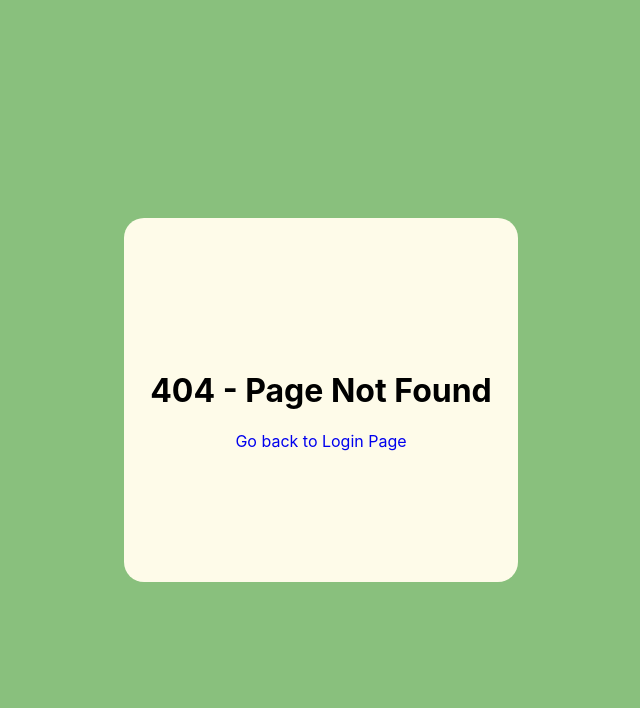
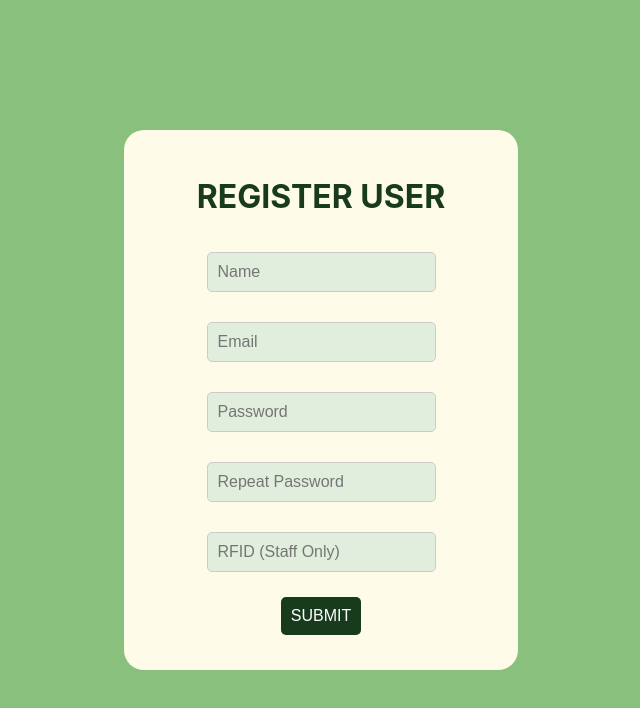
Before and after one commit to gljuganas/iotcup-team12, a React (Create React App) app: page /register in a window 1280 px wide. Before the commit this address had no page. Shown: the top 708 px of the page, without its empty margins (319-959 px from the left). Built offline with nearby package versions, Linux system fonts and the light colour scheme.

Commit message:
feat: initial register page functionality

```diff
--- a/src/index.js
+++ b/src/index.js
@@ -3,12 +3,13 @@ import ReactDOM from 'react-dom/client';
 import './index.css';
 import App from './App';
 import NotFound from './pages/PageNotFound/NotFound';
+import Register from './pages/Register/Register';
 import reportWebVitals from './reportWebVitals';
 import { createBrowserRouter, RouterProvider } from 'react-router-dom';
 
 const router = createBrowserRouter([
   {path: '/', element: <App />},
-  // {path: '/register', element: <LoginPage />},
+  {path: '/register', element: <Register />},
   // {path: '/cashback', element: <CashBack />},
   {path: '*', element: <NotFound />},
 ]);
--- a/src/pages/Login/Login.jsx
+++ b/src/pages/Login/Login.jsx
@@ -1,7 +1,5 @@
 import "./Login.css";
 import LoginInput from "../../components/LoginInput/LoginInput";
-import { useState, useEffect } from 'react';
-
 
 
 export default function LoginPage() {
--- /dev/null
+++ b/src/pages/Register/Register.css
@@ -0,0 +1,65 @@
+
+.register-container{
+    display: flex;
+    flex-direction: row;
+    flex-wrap: wrap;
+    align-items: center;
+    justify-content: space-evenly;
+    height: 100vh;
+    background-color: #89C07D;
+}
+
+.register-form {
+    display: flex;
+    flex-direction: column;
+    align-items: center;
+    justify-content: center;
+    background-color: #fefbe9;
+    width: 394px;
+    height: 540px;
+    border-radius: 20px;
+    margin: 100px;
+}
+
+form {
+    display: flex;
+    flex-direction: column;
+    align-items: center;
+    justify-content: center;
+}
+
+form > label {
+    padding: 10px;
+
+}
+.register-form > h1 {
+    color: #183B1D;
+}
+.register-form input[type="text"],
+.register-form input[type="password"] {
+  width: 100%;
+  padding: 10px;
+  font-size: 16px;
+  margin: 5px 0;
+  box-sizing: border-box;
+  border: 1px solid #ccc;
+  background-color: #E1EEDD ;
+  border-radius: 5px;
+}
+
+.register-form input[type="submit"] {
+  background-color: #183B1D;
+  color: white;
+  padding: 10px;
+  margin: 10px;
+  border: none;
+  border-radius: 5px;
+  cursor: pointer;
+  font-size: 16px;
+}
+
+.error {
+    color: 'red';
+    margin-bottom: '10px';
+    color: red;
+}
--- /dev/null
+++ b/src/pages/Register/Register.jsx
@@ -0,0 +1,93 @@
+import './Register.css';
+import { useState } from 'react';
+
+export default function Register() {
+    const [name, setName] = useState("");
+    const [email, setEmail] = useState("");
+    const [password, setPassword] = useState("");
+    const [confirmPassword, setConfirmPassword] = useState("");
+    const [rfid, setRfid] = useState("");
+    const [error, setError] = useState("");
+
+
+    function handleRegister(e) {
+        e.preventDefault();
+        console.log("Login data:", { name, email, password, confirmPassword, rfid });
+
+        if (password !== confirmPassword) {
+            setError("Passwords do not match!");
+            setTimeout(() => {
+                setError("");
+                setPassword("");
+                setConfirmPassword("");
+            }, 3000);
+
+            return;
+        }
+    }
+
+    // Function to check if the email is valid
+
+    // Function to check if all fields are filled
+
+    // Function to hash the password
+
+    // Function to send the data to the server
+
+    return (
+        <div className='register-container'>
+            <div className="register-form">
+                <h1>REGISTER USER</h1>
+                <form onSubmit={handleRegister}>
+                    <label>
+                        <input
+                            type="text"
+                            placeholder="Name"
+                            name="name"
+                            value={name}
+                            onChange={(e) => setName(prev => e.target.value)}
+                        />
+                    </label>
+                    <label>
+                        <input
+                            type="text"
+                            placeholder="Email"
+                            name="email"
+                            value={email}
+                            onChange={(e) => setEmail(prev => e.target.value)}
+                        />
+                    </label>
+                    <label>
+                        <input
+                            type="password"
+                            placeholder="Password"
+                            name="password"
+                            value={password}
+                            onChange={(e) => setPassword(prev => e.target.value)}
+                        />
+                    </label>
+                    <label>
+                        <input
+                            type="password"
+                            placeholder="Repeat Password"
+                            name="confirmPassword"
+                            value={confirmPassword}
+                            onChange={(e) => setConfirmPassword(prev => e.target.value)}
+                        />
+                    </label>
+                    <label>
+                        <input
+                            type="text"
+                            placeholder="RFID (Staff Only)"
+                            name="rfid"
+                            value={rfid}
+                            onChange={(e) => setRfid(prev => e.target.value)}
+                        />
+                    </label>
+                    {error && <div className='error'>{error}</div>}
+                    <input type="submit" value="SUBMIT" />
+                </form>
+            </div>
+        </div>
+    )
+}
```
